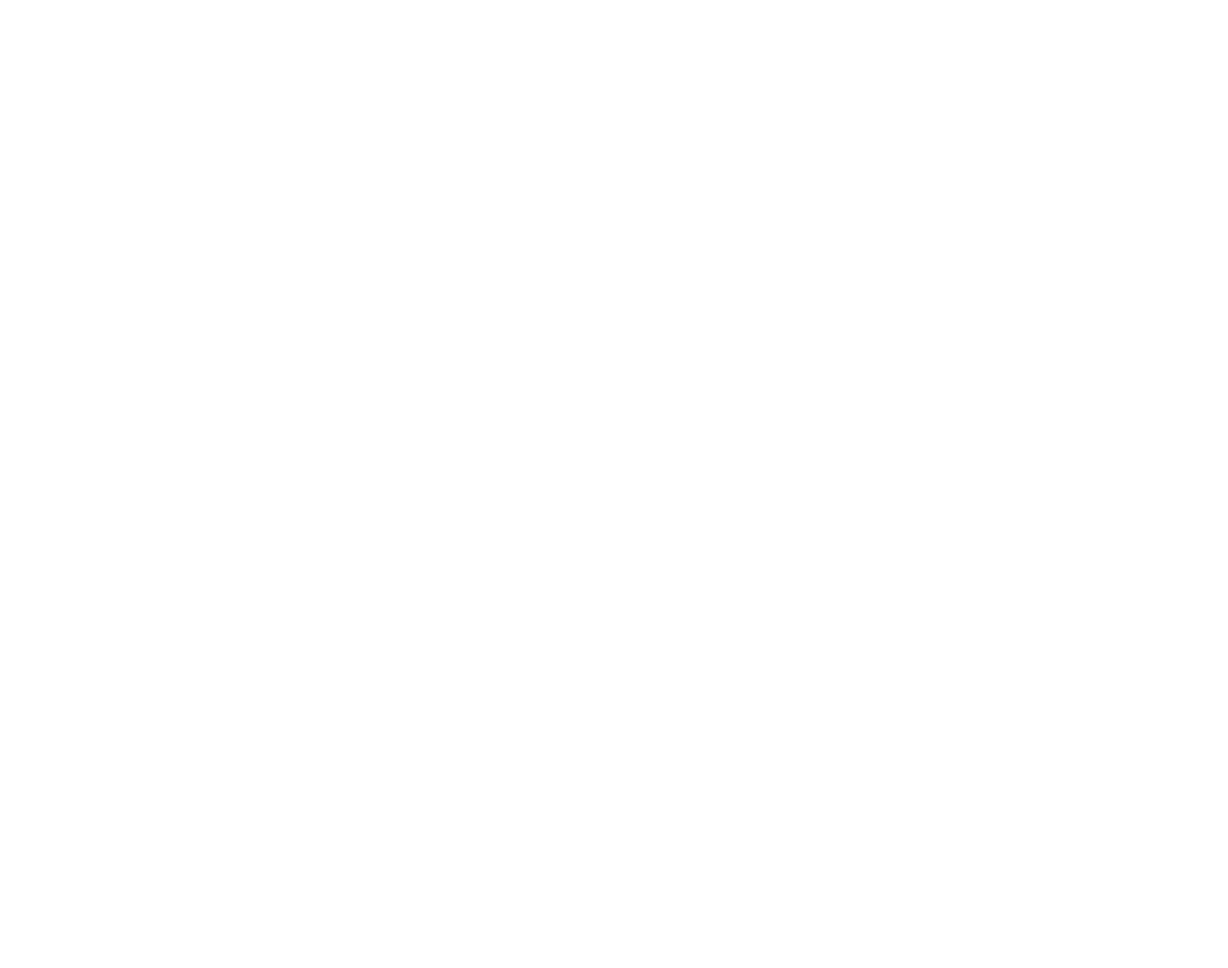
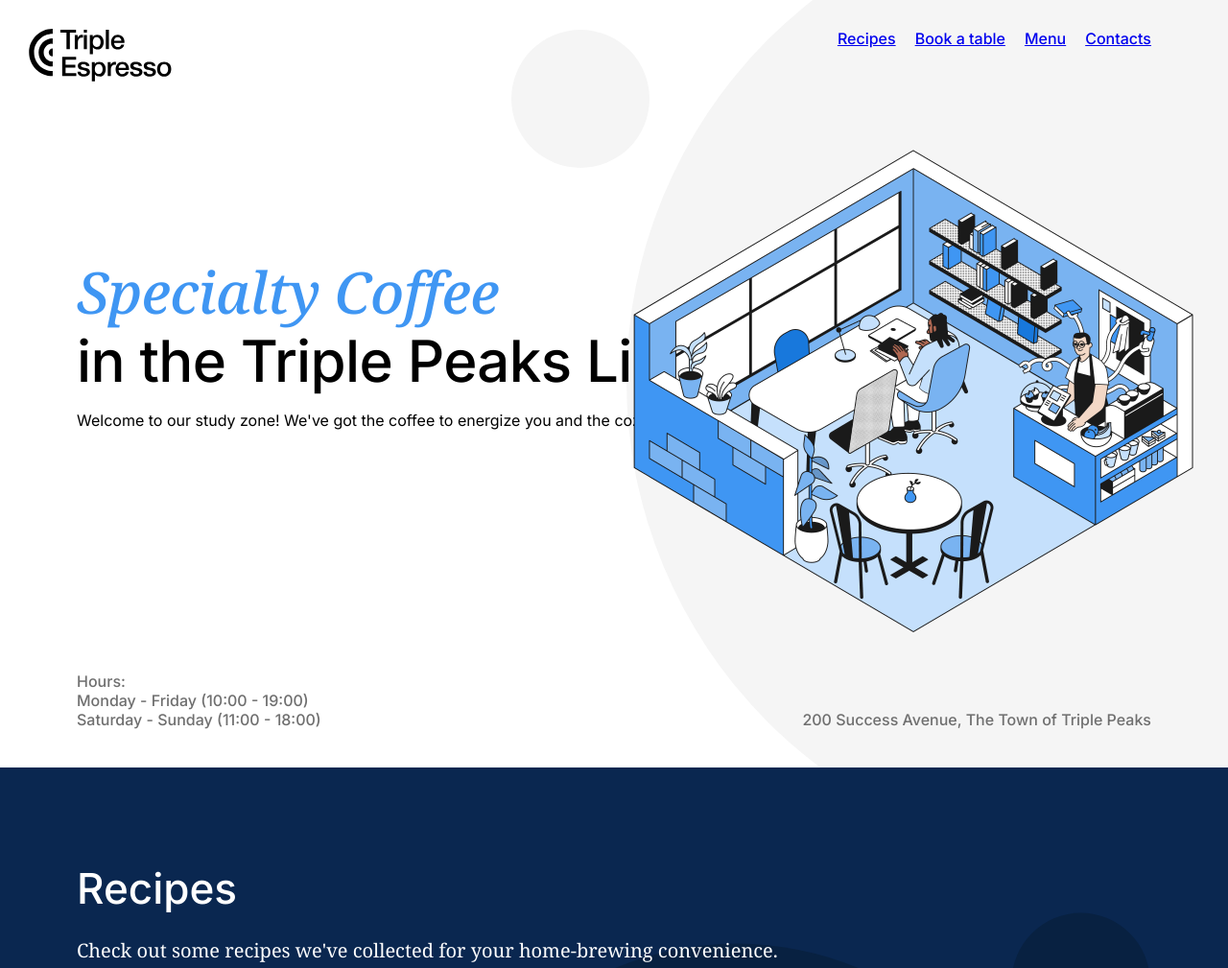
Before and after one commit to samsreither/se_project_coffeeshop, a plain HTML site: page index.html in a window 1280 px wide. Shown: the top 1009 px of the page at 96% size. Before the commit the page ends 800 px from the top, so only its background shows below. Drawn offline with Linux system fonts and the light colour scheme.

Commit message:
New update for my project

```diff
--- a/index.html
+++ b/index.html
@@ -17,23 +17,53 @@
 <body>
     <div class="page">
         <header class="header">
-
+           <nav class="nav">
+                <img src="/images/logo_coffeeshop_dark.svg" alt="Coffeeshop logo" class="nav__logo">
+                <ul class="nav__links">
+                   <li><a href="#recipes" class="nav__link">Recipes</a></li>
+                   <li><a href="#reservation" class="nav__link">Book a table</a></li>
+                   <li><a href="#menu" class="nav__link">Menu</a></li>
+                   <li><a href="#about" class="nav__link">Contacts</a></li>
+                </ul>
+           </nav>
+           <h1 class="header__title"><span class="header__span-accent">Specialty Coffee</span> in the Triple Peaks Library</h1>
+            <p class="description">Welcome to our study zone! We've got the coffee to energize you and the cozy vibes to get creative!</p>
+            <img src="/images/inside_coffee_shop.png" alt="Coffee shop illustration" class="header__image">
+            <div class="header__footer">
+                <div>
+                    <p class="header__paragraph">Hours:</p>
+                    <p class="header__paragraph">Monday - Friday (10:00 - 19:00)</p>
+                    <p class="header__paragraph">Saturday - Sunday (11:00 - 18:00)</p>
+                </div>
+                <p class="header__paragraph">200 Success Avenue, The Town of Triple Peaks</p>
+            </div>
         </header>
 
         <main class="content">
-            <section class="recipes">
+            <section class="recipes" id="recipes">
+                <h2 class="recipes__title">Recipes</h2>
+                <p class="recipes__subtitle">Check out some recipes we've collected for your home-brewing convenience.</p>
+                <ul class="recipes__videos">
+                    <li>
+                        <iframe width="560" height="315" src="https://www.youtube.com/embed/j6VlT_jUVPc?si=SrFNmqoCxB7qRYhj" title="YouTube video player" frameborder="0" allow="accelerometer; autoplay; clipboard-write; encrypted-media; gyroscope; picture-in-picture; web-share" referrerpolicy="strict-origin-when-cross-origin" allowfullscreen></iframe>
+                        <p class="recipes__video-caption"><span>Aeropress recipe</span> ~5min</p>
+                    </li>
+                    <li>
+                        <iframe width="560" height="315" src="https://www.youtube.com/embed/st571DYYTR8?si=25tJsdrnUyPIqq0U" title="YouTube video player" frameborder="0" allow="accelerometer; autoplay; clipboard-write; encrypted-media; gyroscope; picture-in-picture; web-share" referrerpolicy="strict-origin-when-cross-origin" allowfullscreen></iframe>
+                        <p class="recipes__video-caption"><span>French press recipe</span> ~15min</p>
+                    </li>
+                </ul>
+            </section>
+
+            <section class="reservation" id="reservation">
 
             </section>
 
-            <section class="reservation">
+            <section class ="menu" id="menu">
 
             </section>
 
-            <section class ="menu">
-
-            </section>
-
-            <section class="about">
+            <section class="about" id="about">
 
             </section>
 
--- a/pages/index.css
+++ b/pages/index.css
@@ -8,7 +8,132 @@
 }
 
 .header {
-    /* add later */
+    padding: 30px 80px 40px;
+    height: 800px;
+    box-sizing: border-box;
+    display: flex;
+    flex-direction: column;
+    background-image: url(/images/background_header.svg);
+    background-size: cover;
+    position: relative;
+}
+
+.header__image {
+    position: absolute;
+    top: 124px;
+    right: 5px;
+    width: 646px;
+    height: 568px;
+}
+
+.header__title {
+    margin: 183px 0 0;
+    font-family: "Inter", Arial, sans-serif;
+    font-weight: 500;
+    font-size: 60px;
+    line-height: 72px;
+    letter-spacing: -0.6px;
+    max-width: 729px;
+}
+
+.header__span-accent {
+    display: block;
+    font-family: "Noto Serif", "Times New Roman", serif;
+    font-style: italic;
+    font-size: 60px;
+    line-height: 72px;
+    color: #3F96F3;
+}
+
+.header__descriptions {
+    font-family: "Noto Serif", "Times New Roman", serif;
+    font-size: 20px;
+    line-height: 30px;
+    margin: 28px 0 0;
+    max-width: 683px;
+}
+
+.header__footer {
+    margin-top: auto;
+    display: flex;
+    justify-content: space-between;
+    font-family: "Inter",Arial,sans-serif;
+    font-weight: 500;
+    font-size: 16px;
+    line-height: 20px;
+    color: #6f6f6f
+}
+
+.header__paragraph {
+    margin: 0;
+    margin-top: auto;
+}
+
+.nav {
+    display:flex;
+    justify-content: space-between;
+    font-family: "Inter",Arial, sans-serif;
+    font-weight: 500;
+    font-size: 16px;
+    line-height: 20px;
+}
+
+.nav__logo {
+    position: relative;
+    left:-50px;
+}
+
+.nav__links {
+    display: flex;
+    list-style-type: none;
+    gap: 20px;
+    padding: 0;
+    margin: 0;
+}
+
+.recipes {
+    color: #fff;
+    background-color: #0a2750;
+    background-image: url(/images/background_recipes.svg);
+    background-size: cover;
+    background-repeat: no-repeat;
+    padding: 100px 80px 215px;
+}
+
+.recipes__title {
+    margin: 0 0 24px;
+    max-width: 580px;
+    font-family: "Inter", Arial, sans-serif;
+    font-weight: 500;
+    font-size: 44px;
+    line-height: 52px;
+}
+
+.recipes__subtitle {
+    margin:  0 0 80px;
+    font-family: "Noto Serif","Times New Roman", serif;
+    font-size: 20px;
+    line-height: 30px;
+}
+
+.recipes__videos {
+    display: flex;
+    justify-content: center;
+    gap: 100px;
+    margin:  0 auto 24px;
+    list-style-type: none;
+    width: 646px;
+    height: 568px;
+
+}
+
+.recipes__video-caption {
+    font-family: "Inter", Arial, sans-serif;
+    font-weight: 500;
+    font-size: 20px;
+    line-height: 30px;
+    display: flex;
+    justify-content: space-between;
 }
 
 .main {
```
